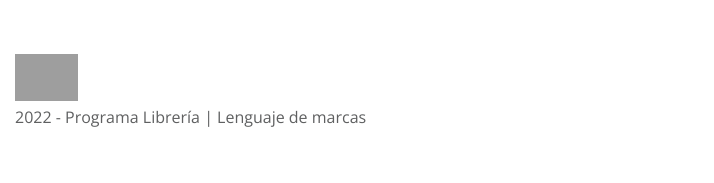
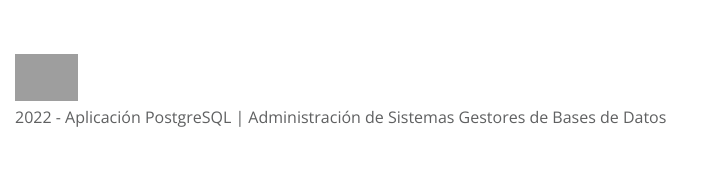
Before and after one commit to afermor8/app-postgresql, a Flask app: page / in a window 1280 px wide. Shown: the part 2351-2534 px from the top of the page, without its empty margins (0-714 px from the left). Run offline with Flask 2, Linux system fonts and the light colour scheme; some libraries are stand-ins or nearby versions; grey boxes are pictures that could not be loaded.

Commit message:
He modificado footer y titulo de la pagina

```diff
--- a/templates/base.html
+++ b/templates/base.html
@@ -70,7 +70,7 @@
 
       <footer class="row tm-page-footer">
         <p class="col-12 tm-copyright-text mb-0">
-            <img style="display:block; width: 5%;" alt="licencia" src="{{ url_for('static', filename='img/licencia.jpeg') }}">2022 - Programa Librería | Lenguaje de marcas
+            <img style="display:block; width: 5%;" alt="licencia" src="{{ url_for('static', filename='img/licencia.jpeg') }}">2022 - Aplicación PostgreSQL | Administración de Sistemas Gestores de Bases de Datos
         </p>
       </footer>
     </div>
--- a/templates/index.html
+++ b/templates/index.html
@@ -1,5 +1,5 @@
 {% extends "base.html" %}
-{% block title %}Biblioteca{% endblock %}
+{% block title %}APP PostgreSQL{% endblock %}
 
 {% block content %}
 <section class="row tm-pt-4 tm-pb-6">
```
